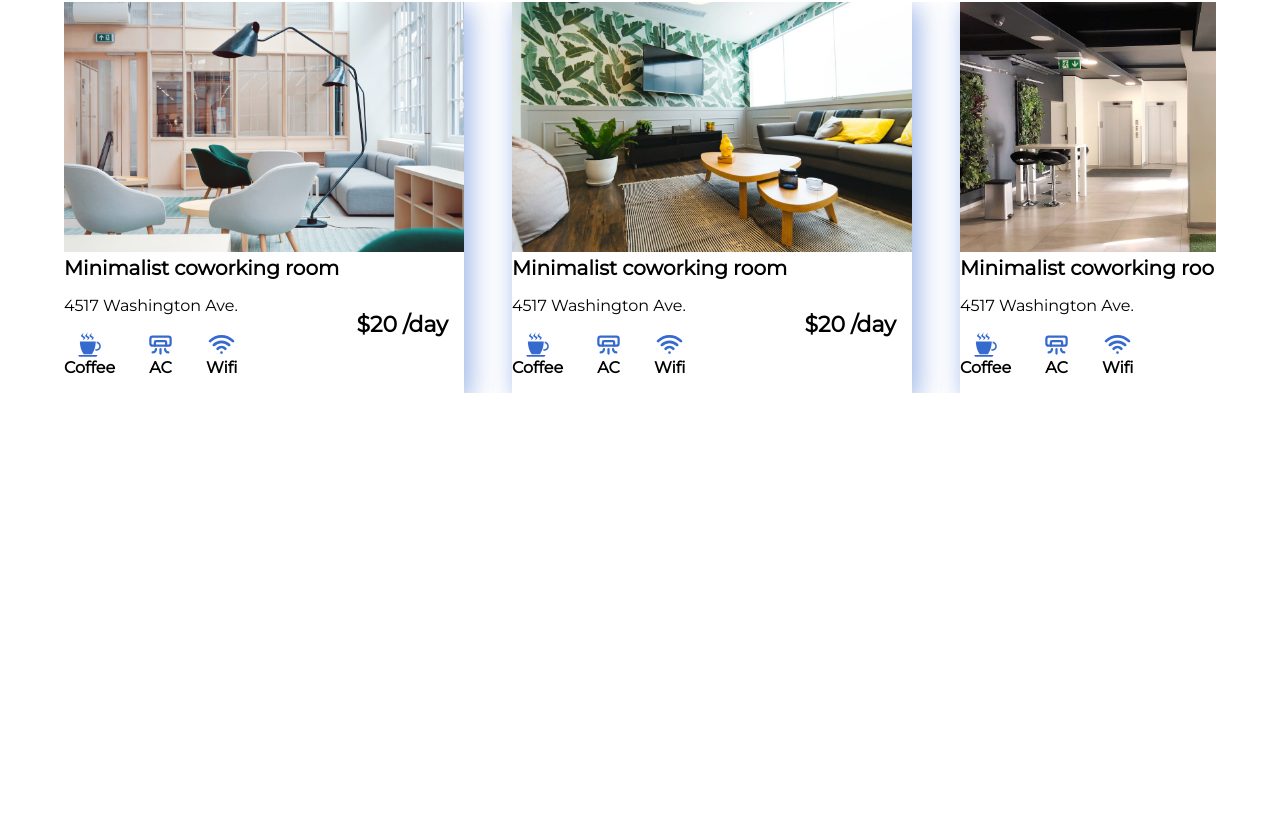
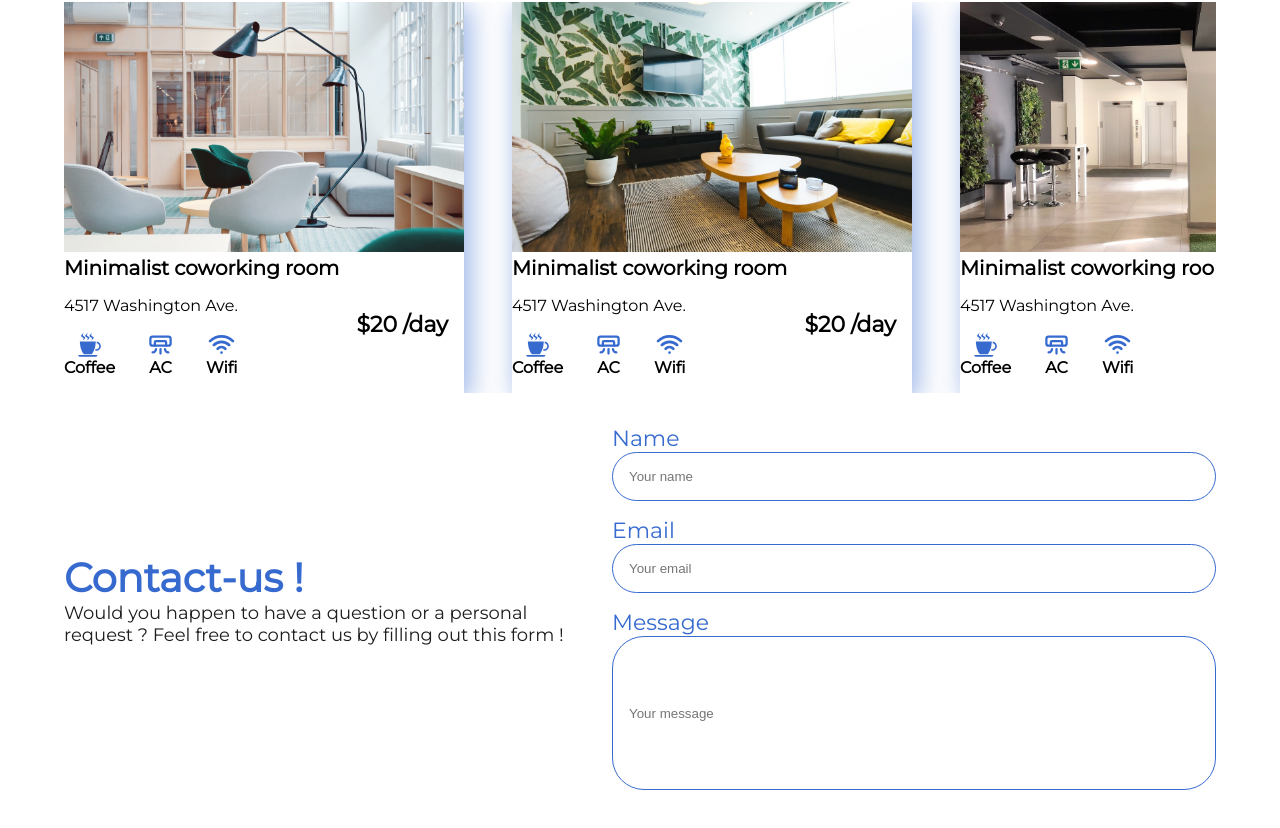
Before and after one commit to Wandarry/Co-Working-Web-App, a React (Create React App) app: page / in a window 1280 px wide. Shown: the part 1094-1922 px from the top of the page. Before the commit the page ends 1487 px from the top, so only its background shows below. Built offline with nearby package versions, Linux system fonts and the light colour scheme.

Commit message:
create contact form section

```diff
--- /dev/null
+++ b/src/components/contact/contact.css
@@ -0,0 +1,41 @@
+.contact-container{
+    font-family: Montserrat;
+    padding: 2rem 4rem;
+    display: flex;
+    justify-content: space-between;
+    align-items: center;
+    flex-wrap: wrap;
+}
+
+.contact-container_text{
+    margin-right: 3rem;
+    margin-bottom: 2rem;
+}
+
+.contact-container_inputs{
+    flex-grow: 2;
+    display: flex;
+    flex-direction: column;
+    justify-content: space-between;
+}
+
+.contact-container_input{
+    display: flex;
+    flex-direction: column;
+    margin-bottom: 1rem;
+}
+
+.contact-container_input label {
+    color: var(--blue);
+    font-size: 22px;
+}
+
+.contact-container_input input{
+    border: 1px solid var(--blue);
+    border-radius: 32px;
+    padding: 1rem;
+}
+
+.message{
+    height: 154px;
+}
--- /dev/null
+++ b/src/components/contact/contact.js
@@ -0,0 +1,32 @@
+import React from "react";
+import './contact.css';
+
+const Contact = () => {
+    return (
+        <div className="contact-container">
+            <div className="contact-container_text">
+                <p style={{fontSize: '40px', color: '#366ACF', fontWeight:'700'}}>Contact-us !</p>
+                <p style={{color: '#1E1E1E', width: 500, fontSize: '18px'}}>Would you happen to have a question or a personal request ? Feel free to contact us by filling out this form !</p>
+            </div>
+
+            <div className="contact-container_inputs">
+                <div className="contact-container_input">
+                    <label for="name">Name</label>
+                    <input type="text" id="name" placeholder="Your name" />
+                </div>
+
+                <div className="contact-container_input">
+                    <label for="email">Email</label>
+                    <input type="text" id="email" placeholder="Your email" />
+                </div>
+
+                <div className="contact-container_input">
+                    <label for="message">Message</label>
+                    <input type="text" id="message" placeholder="Your message" className="message"/>
+                </div>
+            </div>
+        </div>
+    )
+}
+
+export default Contact;
--- a/src/components/index.js
+++ b/src/components/index.js
@@ -3,3 +3,4 @@ export {default as HeroSection} from './heroSection/heroSection';
 export {default as FindRoom} from './findRoom/findRoom';
 export {default as AvailableRooms} from './availableRooms/availableRooms';
 export {default as Rooms} from './rooms/rooms';
+export {default as Contact} from './contact/contact';
--- a/src/screen/landingPage.js
+++ b/src/screen/landingPage.js
@@ -1,6 +1,6 @@
 import React from "react";
 import './landingPage.css';
-import { Header, HeroSection, FindRoom, AvailableRooms} from "../components";
+import { Header, HeroSection, FindRoom, AvailableRooms, Contact} from "../components";
 
 const LandingPage = () => {
     return (
@@ -9,6 +9,7 @@ const LandingPage = () => {
             <HeroSection />
             <FindRoom />
             <AvailableRooms />
+            <Contact />
         </div>
     )
 }
```
